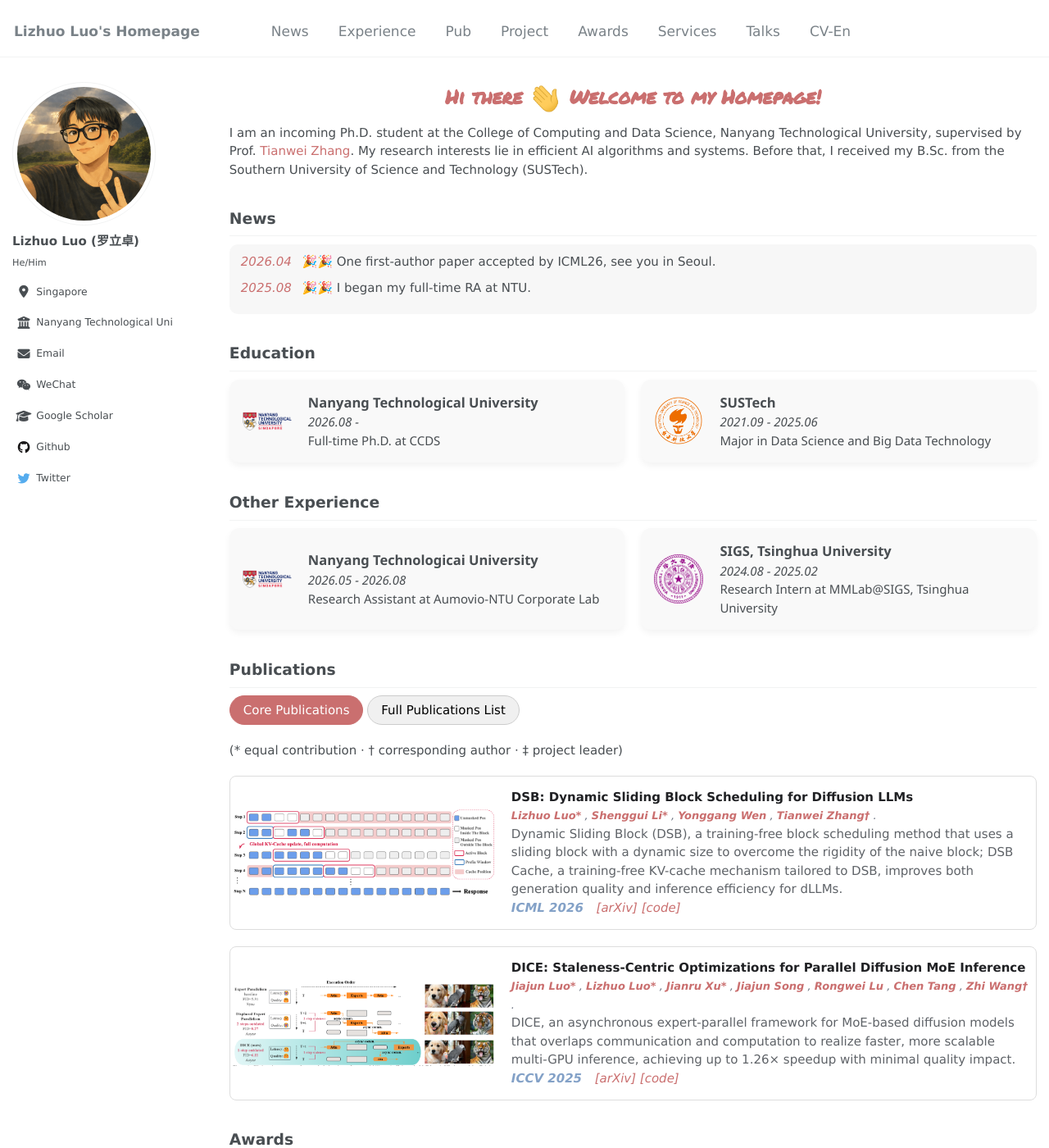
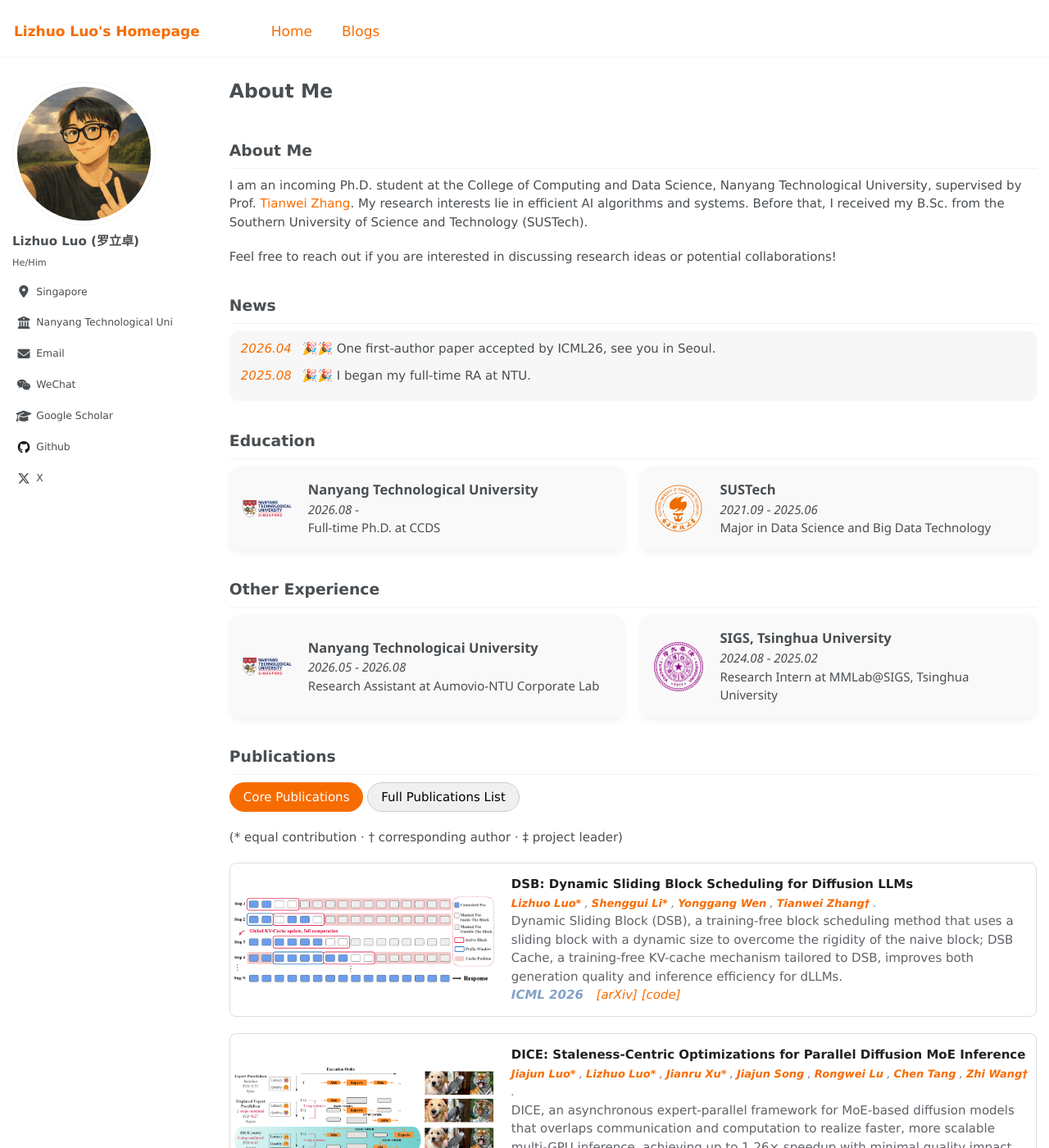
Before and after one commit to lizhuo-luo/lizhuo-luo.github.io, a Jekyll site: the page built from _pages/about.md, in a window 1280 px wide and 1400 px high. Shown: the whole window at 82% size. Built offline with Jekyll 4.4.1, drawn with Linux system fonts in a browser that asks for light colours; some web fonts are replaced; our own code applies the rules of GitHub Pages for plain Markdown files.

Commit message:
style: rebrand to orange/teal palette, slim nav, swap Twitter for X
- Recolor primary to #F76C00 and accent to #1EB6B3 across _variables.scss
  and home.css, including the Oral badge and hover state
- Collapse top nav to just Home and Blogs ahead of a future /blogs/ page
- Swap the sidebar Twitter icon/link for the X equivalent (fa-x-twitter,
  x.com URL); FA 6.5.2 is already bundled so no upgrade needed
- Updates to _pages/about.md content (user edits in IDE)

Co-Authored-By: Claude Opus 4.7 <noreply@anthropic.com>

```diff
--- a/_data/navigation.yml
+++ b/_data/navigation.yml
@@ -1,29 +1,8 @@
 # main links links
 
 main:
-  - title: "News"
-    url: "/#news"
+  - title: "Home"
+    url: "/"
 
-  - title: "Experience"
-    url: "/#experience"
-
-  - title: "Pub"
-    url: "/#publications"
-
-  - title: "Project"
-    url: "/#projects"
-
-  - title: "Awards"
-    url: "/#awards"
-
-  - title: "Services"
-    url: "/#services"
-
-  - title: "Talks"
-    url: "/#talks"
-
-  - title: "CV-En"
-    url: "/files/weidongtang_resume.pdf"
-
-  # - title: "CV-Cn"
-  #   url: "/files/chinese_resume.pdf"
+  - title: "Blogs"
+    url: "/blogs/"
--- a/_includes/author-profile.html
+++ b/_includes/author-profile.html
@@ -142,7 +142,7 @@
         <li><a href="{{ author.bilibili }}"><i class="fab fa-fw fa-bilibili icon-pad-right" aria-hidden="true"></i>Bilibili</a></li>
       {% endif %}
       {% if author.twitter %}
-        <li><a href="https://twitter.com/{{ author.twitter }}"><i class="fab fa-fw fa-twitter icon-pad-right" aria-hidden="true"></i>Twitter</a></li>
+        <li><a href="https://x.com/{{ author.twitter }}"><i class="fab fa-fw fa-x-twitter icon-pad-right" aria-hidden="true"></i>X</a></li>
       {% endif %}
       {% if author.vine %}
         <li><a href="https://vine.co/u/{{ author.vine }}"><i class="fab fa-fw fa-vine icon-pad-right" aria-hidden="true"></i>Vine</a></li>
--- a/_pages/about.md
+++ b/_pages/about.md
@@ -7,9 +7,12 @@ redirect_from:
   - /about/
   - /about.html
 ---
-<h1 class="main-heading">Hi there <img src="images/Hi.gif" width="40px"> Welcome to my Homepage!</h1>
 
+About Me
+---
 I am an incoming Ph.D. student at the College of Computing and Data Science, Nanyang Technological University, supervised by Prof. [Tianwei Zhang](https://personal.ntu.edu.sg/tianwei.zhang/). My research interests lie in efficient AI algorithms and systems. Before that, I received my B.Sc. from the Southern University of Science and Technology (SUSTech).
+
+Feel free to reach out if you are interested in discussing research ideas or potential collaborations!
 
 News
 ---------------
--- a/_sass/_variables.scss
+++ b/_sass/_variables.scss
@@ -68,11 +68,11 @@ $code-background-color-dark : $light-gray;
 $text-color                 : $dark-gray;
 $border-color               : $lighter-gray;
 
-$primary-color              : #7a8288;
+$primary-color              : #F76C00;
 $success-color              : #62c462;
 $warning-color              : #f89406;
 $danger-color               : #ee5f5b;
-$info-color                 : #52adc8;
+$info-color                 : #1EB6B3;
 
 /* brands */
 $behance-color              : #1769FF;
--- a/assets/css/home.css
+++ b/assets/css/home.css
@@ -36,7 +36,7 @@
       display: inline-block;
       min-width: 70px;
       font-weight: 400;
-      color: #ca6f6f;
+      color: #F76C00;
     }
 
     .experience-card {
@@ -68,7 +68,7 @@
     }
     .experience-info a {
         text-decoration: none;
-        color: #ca6f6f;
+        color: #F76C00;
     }
     .experience-container {
         display: grid;
@@ -134,9 +134,9 @@
     .pub-badge--oral {
         margin-left: 4px;
         vertical-align: 2px;
-        color: #4c6a94;
-        background: rgba(131, 161, 199, 0.14);
-        border-color: rgba(131, 161, 199, 0.35);
+        color: #1EB6B3;
+        background: rgba(30, 182, 179, 0.14);
+        border-color: rgba(30, 182, 179, 0.35);
     }
     .publication-card:hover {
 
@@ -179,9 +179,9 @@
     }
 
     .pub-button.active {
-        background-color: #ca6f6f;
+        background-color: #F76C00;
         color: white;
-        border-color: #ca6f6f;
+        border-color: #F76C00;
     }
 
       .publication-view[hidden] {
@@ -364,14 +364,14 @@
         .main-heading {
             font-family: 'Permanent Marker', cursive;
             text-align: center;
-            color: #ca6f6f;
+            color: #F76C00;
         }
         div.markdown-body a,a {
             text-decoration: none !important;
-            color: #ca6f6f;
+            color: #F76C00;
             transition: all 0.3s ease;
         }
         div.markdown-body a:hover, a:hover {
-            color: #c71585;
+            color: #1EB6B3;
             text-decoration: underline;
         }
```
